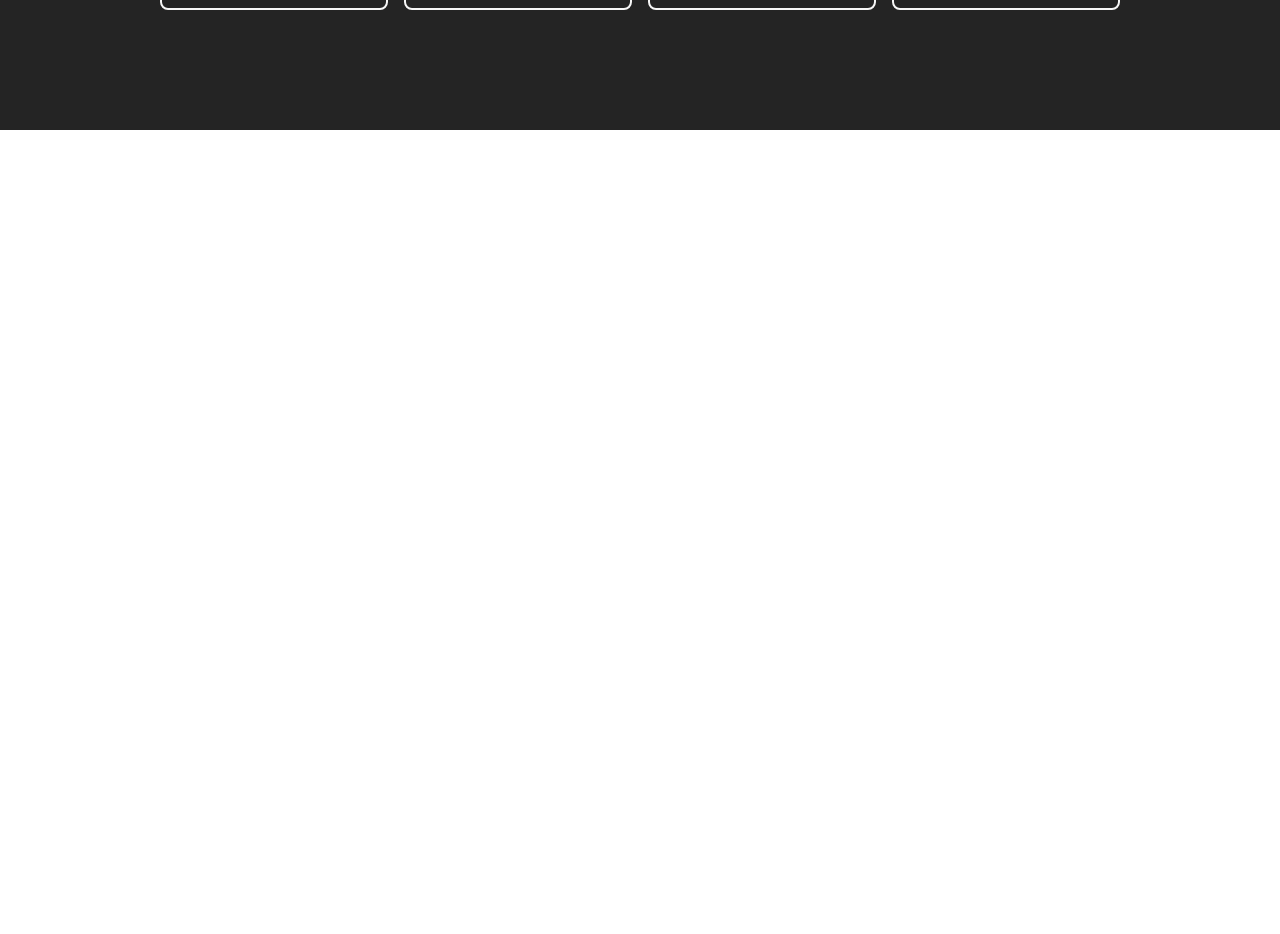
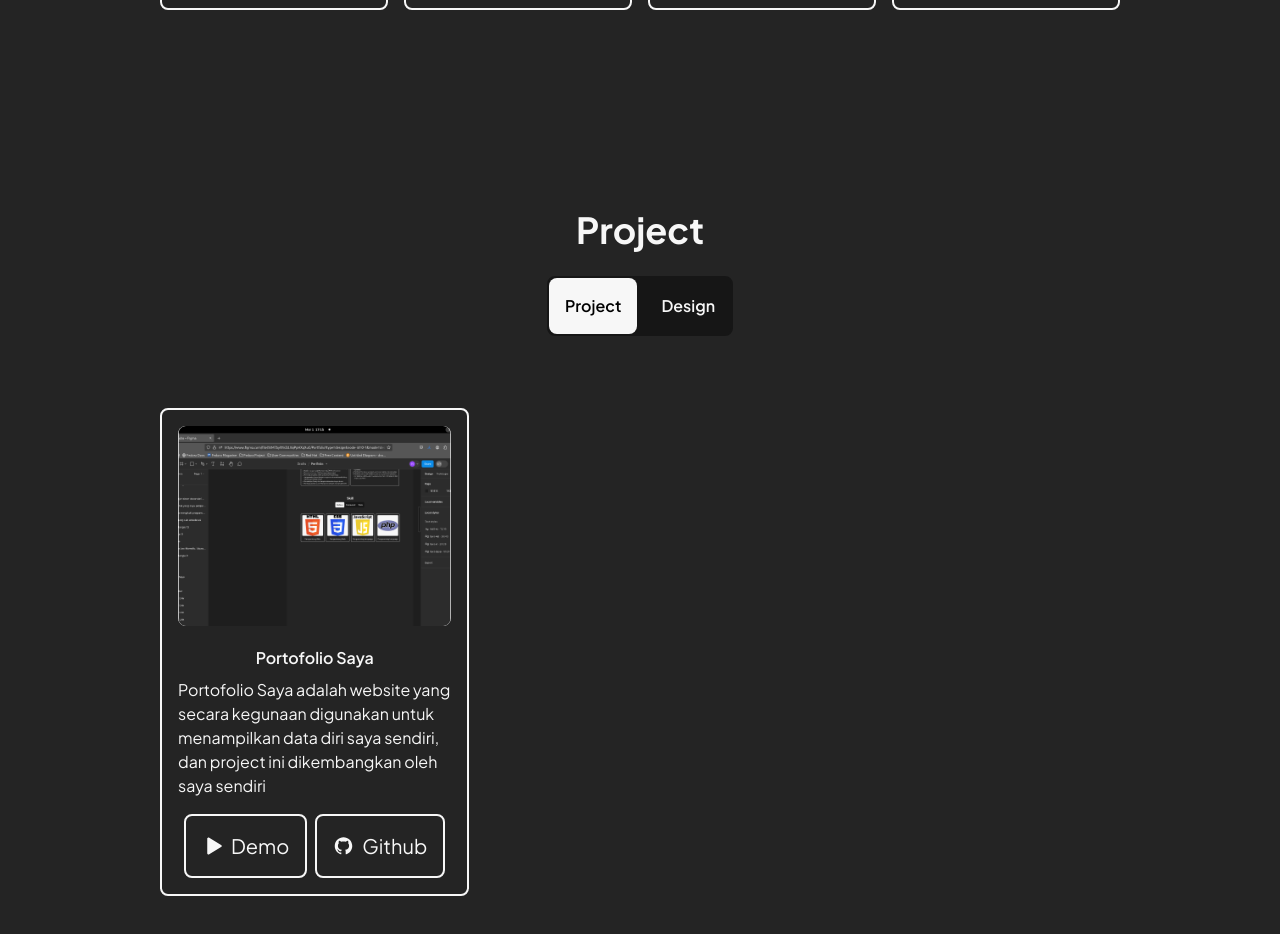
Before and after one commit to elskyseen/portfolio, a React (Vite) app: page / in a window 1280 px wide. Shown: the part 3176-4110 px from the top of the page. Before the commit the page ends 3306 px from the top, so only its background shows below. Built offline with nearby package versions, Linux system fonts and the light colour scheme.

Commit message:
feat : create project layout

```diff
--- a/src/App.jsx
+++ b/src/App.jsx
@@ -4,6 +4,7 @@ import Navbar from "./components/Navbar"
 import About from "./layout/About"
 import Resume from "./layout/Resume"
 import Skill from "./layout/Skill"
+import Project from "./layout/Project"
 
 const App = () => {
   return (
@@ -13,6 +14,7 @@ const App = () => {
       <About />
       <Resume />
       <Skill />
+      <Project />
     </Fragment>
   )
 }
--- /dev/null
+++ b/src/components/CardProject.jsx
@@ -0,0 +1,38 @@
+import React from "react"
+import Link from "../components/Link"
+import playIcon from "../assets/icon/play_icon.svg"
+import githubIcon from "../assets/icon/github_icon.svg"
+
+const CardProject = ({
+  image,
+  title,
+  describe,
+  isStrict = false,
+  linkDemo,
+  linkGithub,
+}) => {
+  return (
+    <div className="col-span-4 p-4 rounded-8 border-2 border-secondary text-secondary">
+      <img
+        src={image}
+        className="w-full bg-secondary rounded-8 mb-5 bg-cover"
+        alt="skill-image"
+      />
+      <h1 className="text-center capitalize font-semibold mb-2">{title}</h1>
+      <p className="text-base mb-4">{describe}</p>
+      {isStrict === false && (
+        <div className="flex justify-center gap-2">
+          <Link path={linkDemo} icon={playIcon} text={"demo"} target="_blank" />
+          <Link
+            path={linkGithub}
+            icon={githubIcon}
+            text={"github"}
+            target="_blank"
+          />
+        </div>
+      )}
+    </div>
+  )
+}
+
+export default CardProject
--- a/src/components/Tab.jsx
+++ b/src/components/Tab.jsx
@@ -2,7 +2,7 @@ import React from "react"
 
 const Tab = ({ texts, isActive, onTab }) => {
   return (
-    <div className="flex rounded-8 bg-common mb-c72 max-w-max border-2 border-common">
+    <div className="flex gap-2 rounded-8 bg-common mb-c72 max-w-max border-2 border-common">
       {texts.map((text, i) => {
         return (
           <button
--- /dev/null
+++ b/src/layout/DesignList.jsx
@@ -0,0 +1,25 @@
+import React, { Fragment } from "react"
+import CardProject from "../components/CardProject"
+import portfolioDesign from "../assets/image/project/portfolio-design.png"
+
+const ProjectList = () => {
+  const skills = [
+    {
+      image: portfolioDesign,
+      title: "design portofolio",
+      describe: "UI dari portfolio design, yang di buat menggunakan figma",
+      linkDemo: "",
+      linkGithub: "",
+      isStrict: true,
+    },
+  ]
+  return (
+    <Fragment>
+      {skills.map((skill, i) => {
+        return <CardProject key={i} {...skill} />
+      })}
+    </Fragment>
+  )
+}
+
+export default ProjectList
--- /dev/null
+++ b/src/layout/Project.jsx
@@ -0,0 +1,38 @@
+import React, { useState } from "react"
+import Tab from "../components/Tab"
+import ProjectList from "./ProjectList"
+import DesignList from "./DesignList"
+
+const Project = () => {
+  const [isActive, setIsActive] = useState(0)
+  let renderSkill
+
+  switch (isActive) {
+    case 0:
+      renderSkill = <ProjectList />
+      break
+    case 1:
+      renderSkill = <DesignList />
+      break
+      break
+    default:
+      break
+  }
+
+  const onTab = (i) => {
+    setIsActive(i)
+  }
+  return (
+    <section id="projects" className="bg-primary px-40 pt-20 pb-c120">
+      <h1 className="font-bold text-4xl text-secondary capitalize text-center mb-c26">
+        project
+      </h1>
+      <div className="flex justify-center w-full">
+        <Tab texts={["project", "design"]} isActive={isActive} onTab={onTab} />
+      </div>
+      <div className="grid grid-cols-12 gap-4">{renderSkill}</div>
+    </section>
+  )
+}
+
+export default Project
--- /dev/null
+++ b/src/layout/ProjectList.jsx
@@ -0,0 +1,25 @@
+import React, { Fragment } from "react"
+import CardProject from "../components/CardProject"
+import portfolioProject from "../assets/image/project/portfolio-project.png"
+
+const ProjectList = () => {
+  const skills = [
+    {
+      image: portfolioProject,
+      title: "portofolio saya",
+      describe:
+        "Portofolio Saya adalah website yang secara kegunaan digunakan untuk menampilkan data diri saya sendiri, dan project ini dikembangkan oleh saya sendiri",
+      linkDemo: "",
+      linkGithub: "https://github.com/hlkgt/portfolio",
+    },
+  ]
+  return (
+    <Fragment>
+      {skills.map((skill, i) => {
+        return <CardProject key={i} {...skill} />
+      })}
+    </Fragment>
+  )
+}
+
+export default ProjectList
```
Also changed, not shown: src/assets/image/project/portfolio-design.png (added), src/assets/image/project/portfolio-project.png (added).
